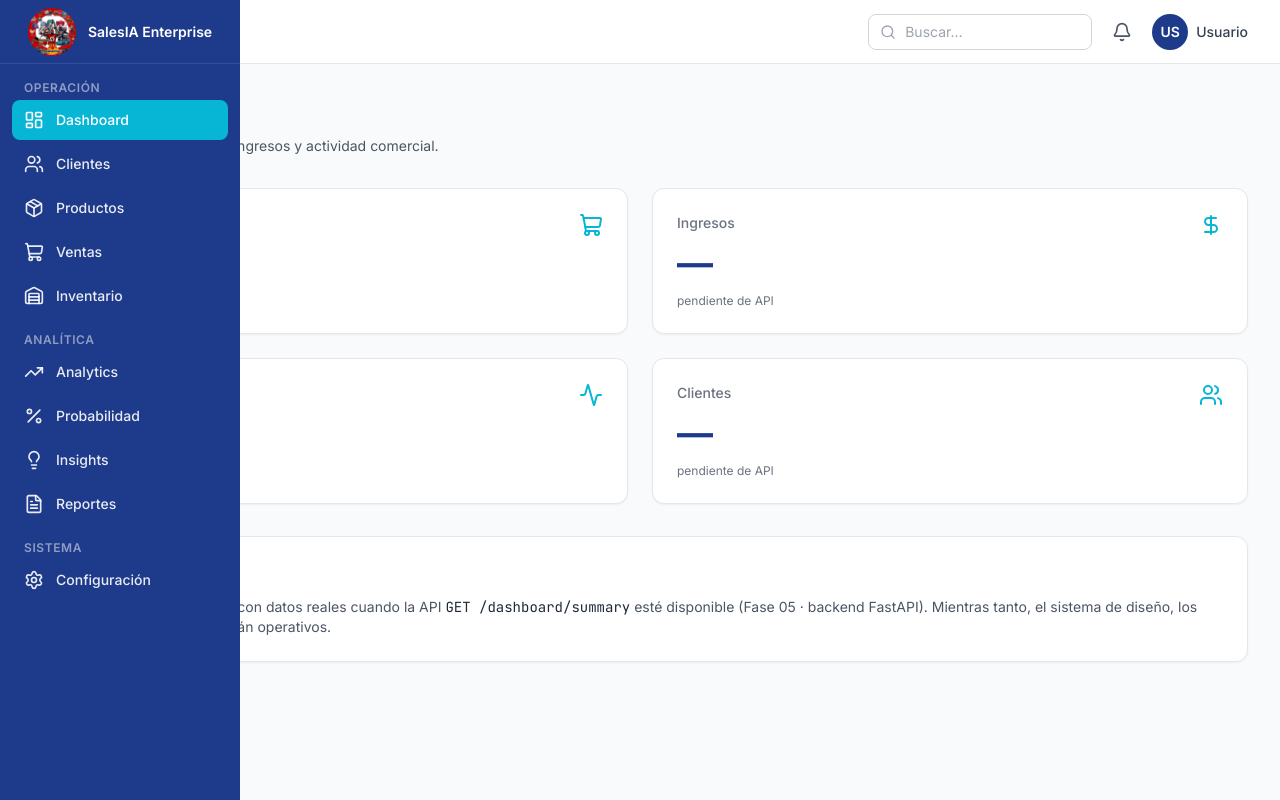
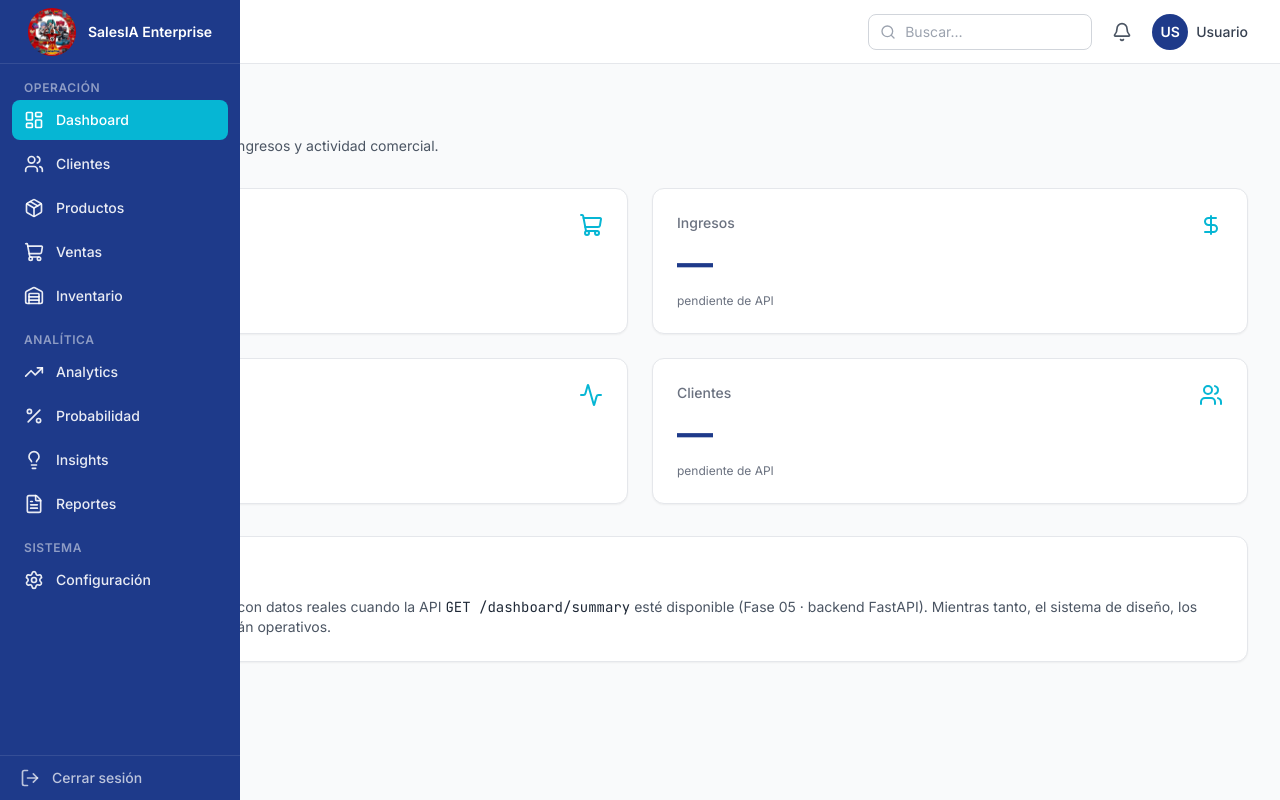
Before and after one commit to Grupo-04-Senati/SALESIA-ENTERPRISE, a React (Vite) app in the folder frontend/: page / in a window 1280 px wide. Built offline with nearby package versions, Linux system fonts and the light colour scheme.

Commit message:
feat(frontend): boton de cerrar sesion en el pie del sidebar

```diff
--- a/frontend/src/components/layout/Sidebar.tsx
+++ b/frontend/src/components/layout/Sidebar.tsx
@@ -1,4 +1,5 @@
-import { NavLink } from 'react-router-dom'
+import { NavLink, useNavigate } from 'react-router-dom'
+import { LogOut } from 'lucide-react'
 import { NAV_ITEMS, GROUP_LABELS } from '@/utils/constants'
 
 interface SidebarProps {
@@ -21,6 +22,14 @@ const GROUPS = ['operacion', 'analitica', 'sistema'] as const
  * activo en cyan #06B6D4.
  */
 export default function Sidebar({ open, onOpen, onClose }: SidebarProps) {
+  const navigate = useNavigate()
+
+  const handleLogout = () => {
+    // TODO(Fase 05): limpiar la sesión real (token/usuario) antes de navegar.
+    // En modo demo solo volvemos al login.
+    navigate('/login', { replace: true })
+  }
+
   return (
     <aside
       onMouseEnter={onOpen}
@@ -74,6 +83,16 @@ export default function Sidebar({ open, onOpen, onClose }: SidebarProps) {
           </div>
         ))}
       </nav>
+
+      {/* Cerrar sesión */}
+      <button
+        type="button"
+        onClick={handleLogout}
+        className="flex w-full items-center gap-3 border-t border-white/10 px-5 py-3 text-body-sm font-medium text-white/70 transition-colors hover:bg-white/10 hover:text-white"
+      >
+        <LogOut aria-hidden="true" className="h-5 w-5 shrink-0" />
+        <span>Cerrar sesión</span>
+      </button>
     </aside>
   )
 }
```
